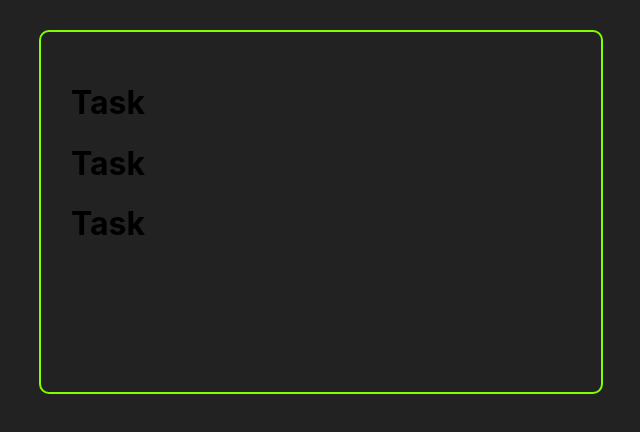
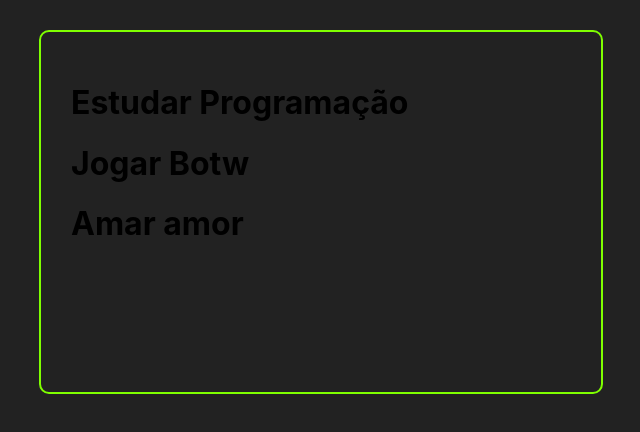
Before and after one commit to RafaelMoid/todoApp, a React (Create React App) app: page / in a window 1280 px wide. Shown: the top 432 px of the page, without its empty margins (319-959 px from the left). Built offline with nearby package versions, Linux system fonts and the light colour scheme.

Commit message:
Usando valor do item no array e printando c props

```diff
--- a/src/components/Task.js
+++ b/src/components/Task.js
@@ -1,8 +1,9 @@
 import React from 'react';
 
 //Usando função javascript no codigo html .map para trazer todos os dados do props
-const Task = ({ tasks }) => {
-    return <h1>Task</h1>
+//Usando javascript podemos selecionar o campo que desejamos recolher a informação como na task do H!
+const Task = ({ task }) => {
+    return <h1>{task.title}</h1>
     }
 
 export default Task;
--- a/src/components/Tasks.js
+++ b/src/components/Tasks.js
@@ -10,7 +10,7 @@
     return (
     <>
         {tasks.map((task) => (
-        <Task/>
+        <Task task={task}/>
         ))}
     </>
     )}
```
